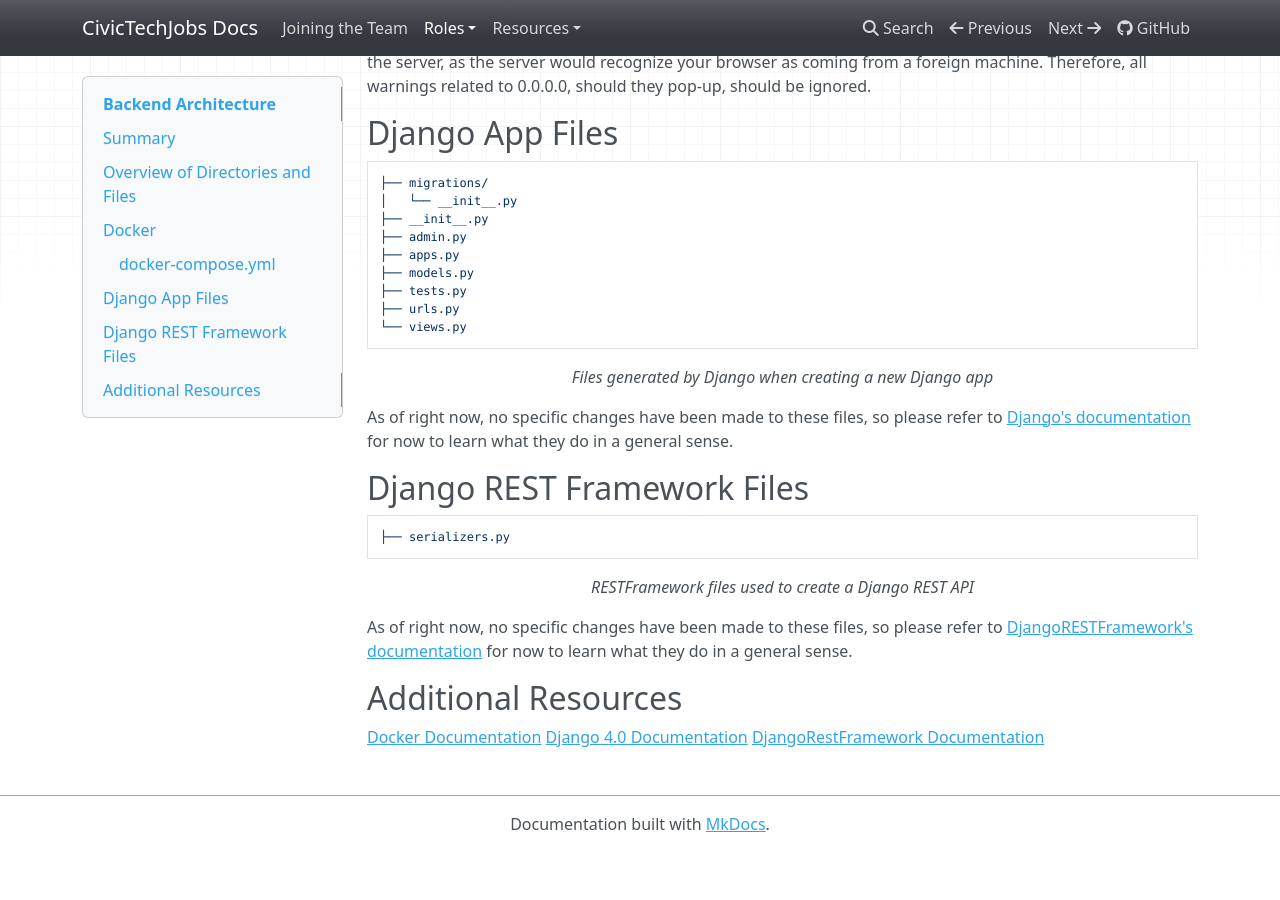
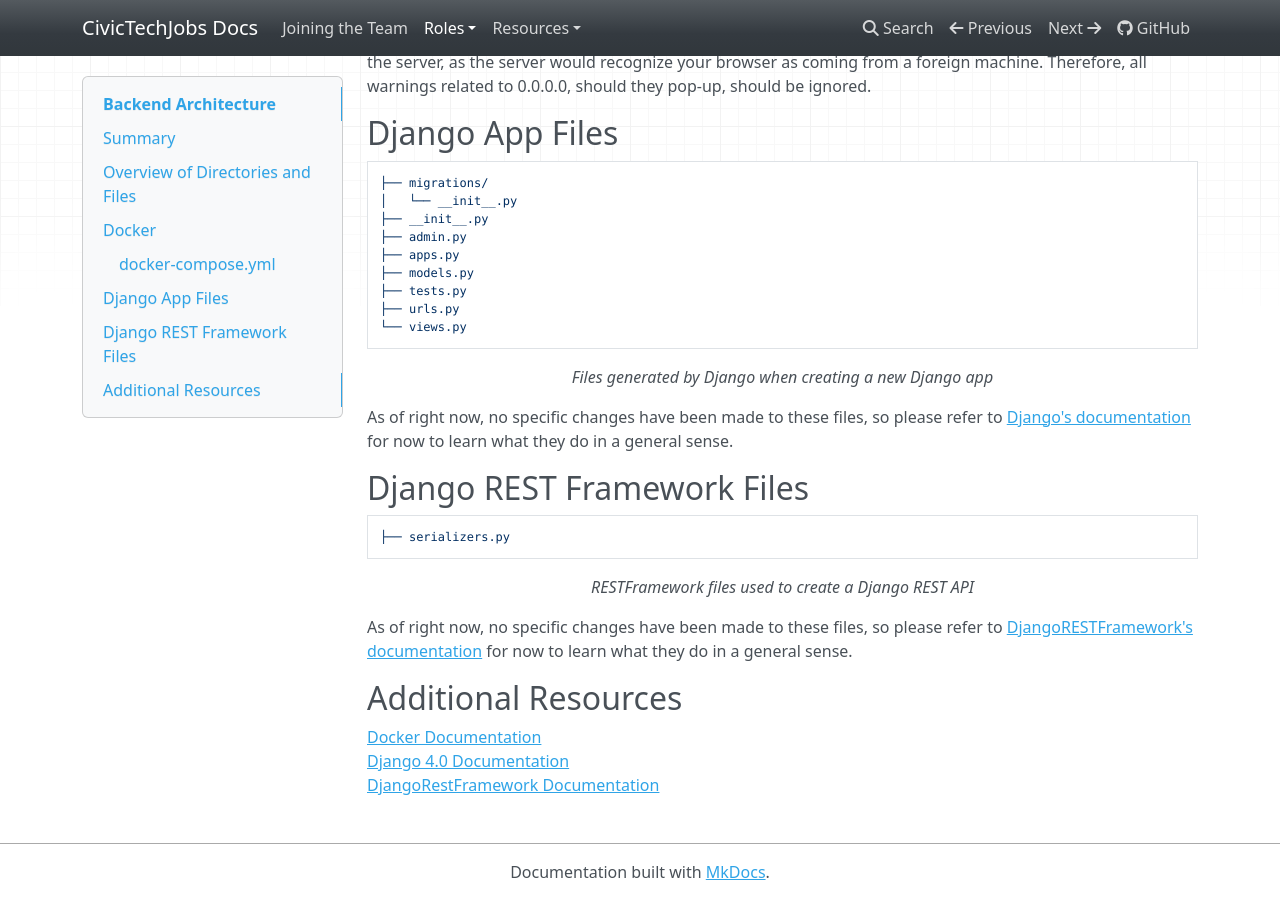
Before and after one commit to Aveline-art/CivicTechJobs-Documentation-Test, an MkDocs documentation site: the page built from docs/developer/backend.md, in a window 1280 px wide and 900 px high, scrolled down 2037 px. Built offline with MkDocs 1.6.1, drawn with Linux system fonts in a browser that asks for light colours; nearby versions of some CDN libraries; before the commit the page ends 2889 px from its top, so only the background shows below that.

Commit message:
added line breaks

```diff
--- a/docs/developer/backend.md
+++ b/docs/developer/backend.md
@@ -99,6 +99,6 @@ As of right now, no specific changes have been made to these files, so please re
 As of right now, no specific changes have been made to these files, so please refer to [DjangoRESTFramework's documentation](https://www.django-rest-framework.org/) for now to learn what they do in a general sense.
 
 ## Additional Resources
-[Docker Documentation](https://docs.docker.com/)
-[Django 4.0 Documentation](https://docs.djangoproject.com/en/4.0/)
-[DjangoRestFramework Documentation](https://www.django-rest-framework.org/)
+[Docker Documentation](https://docs.docker.com/)<br>
+[Django 4.0 Documentation](https://docs.djangoproject.com/en/4.0/)<br>
+[DjangoRestFramework Documentation](https://www.django-rest-framework.org/)<br>
```
Also changed, not shown: docs/developer/frontend.md (+3 -3 lines).
